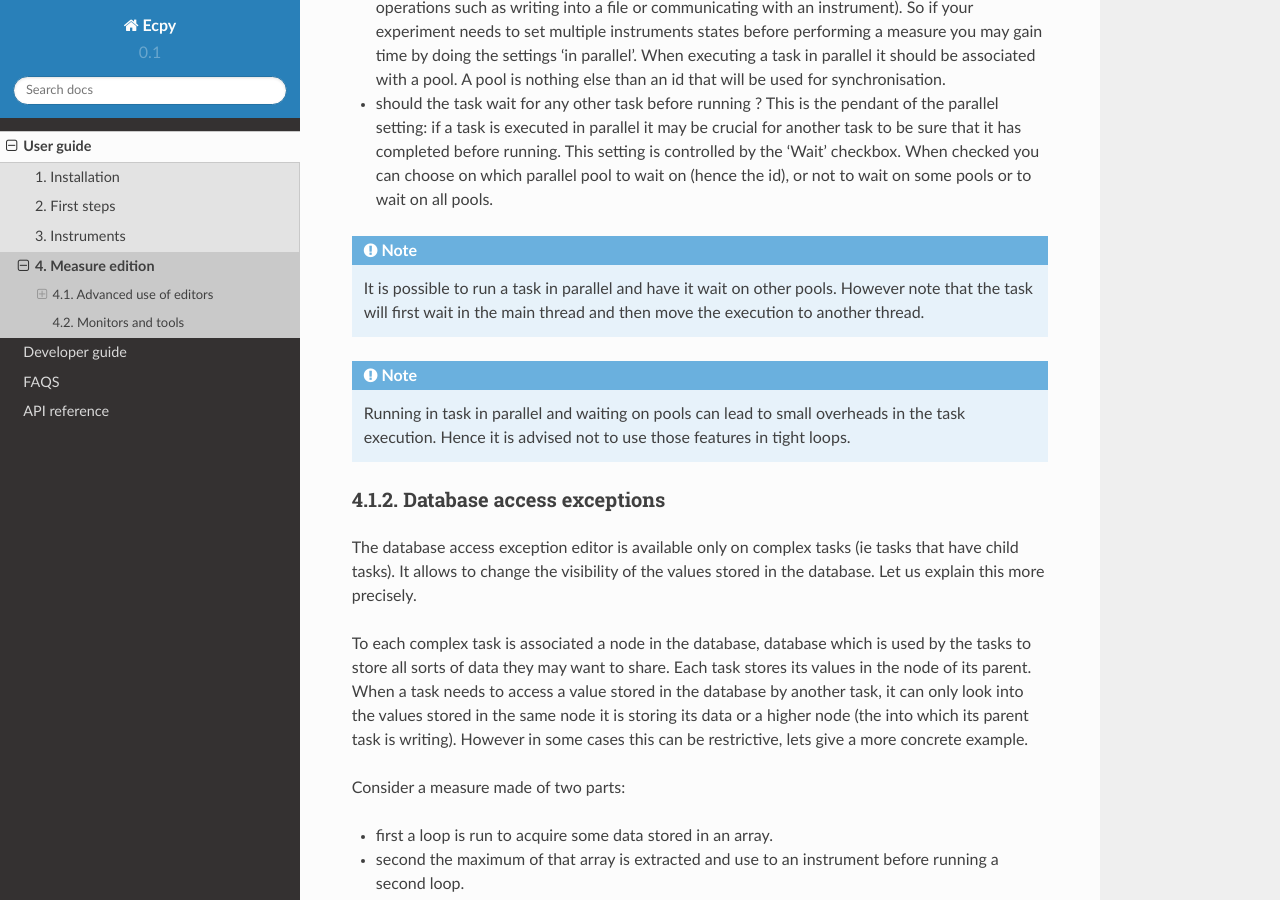
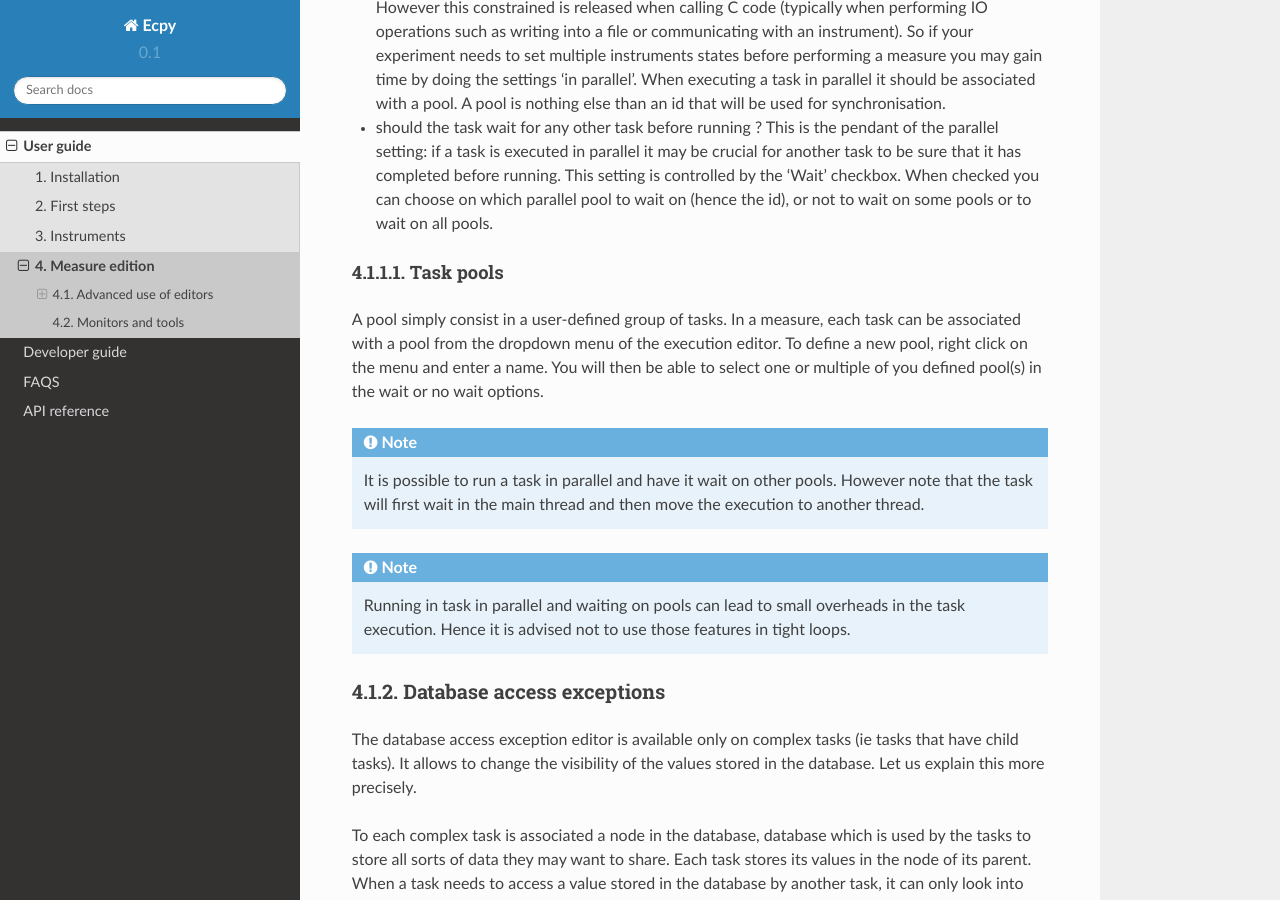
Before and after one commit to Exopy/exopy, a Sphinx documentation site: the page built from docs/source/user_guide/measure_edition.rst, in a window 1280 px wide and 900 px high, scrolled down 1266 px. Built offline with Sphinx 7.4.7 and the Read the Docs theme 2.0.0, drawn with Linux system fonts in a browser that asks for light colours.

Commit message:
Added documentation for the instrument pools

```diff
--- a/docs/source/user_guide/measure_edition.rst
+++ b/docs/source/user_guide/measure_edition.rst
@@ -61,6 +61,15 @@ be executed. Three parameters are editable :
   setting is controlled by the 'Wait' checkbox. When checked you can choose on
   which parallel pool to wait on (hence the id), or not to wait on some pools
   or to wait on all pools.
+
+Task pools
+""""""""""
+
+A pool simply consist in a user-defined group of tasks.
+In a measure, each task can be associated with a pool from the dropdown menu
+of the execution editor. To define a new pool, right click on the menu and
+enter a name. You will then be able to select one or multiple of you defined
+pool(s) in the wait or no wait options.
 
 .. note::
 
```
